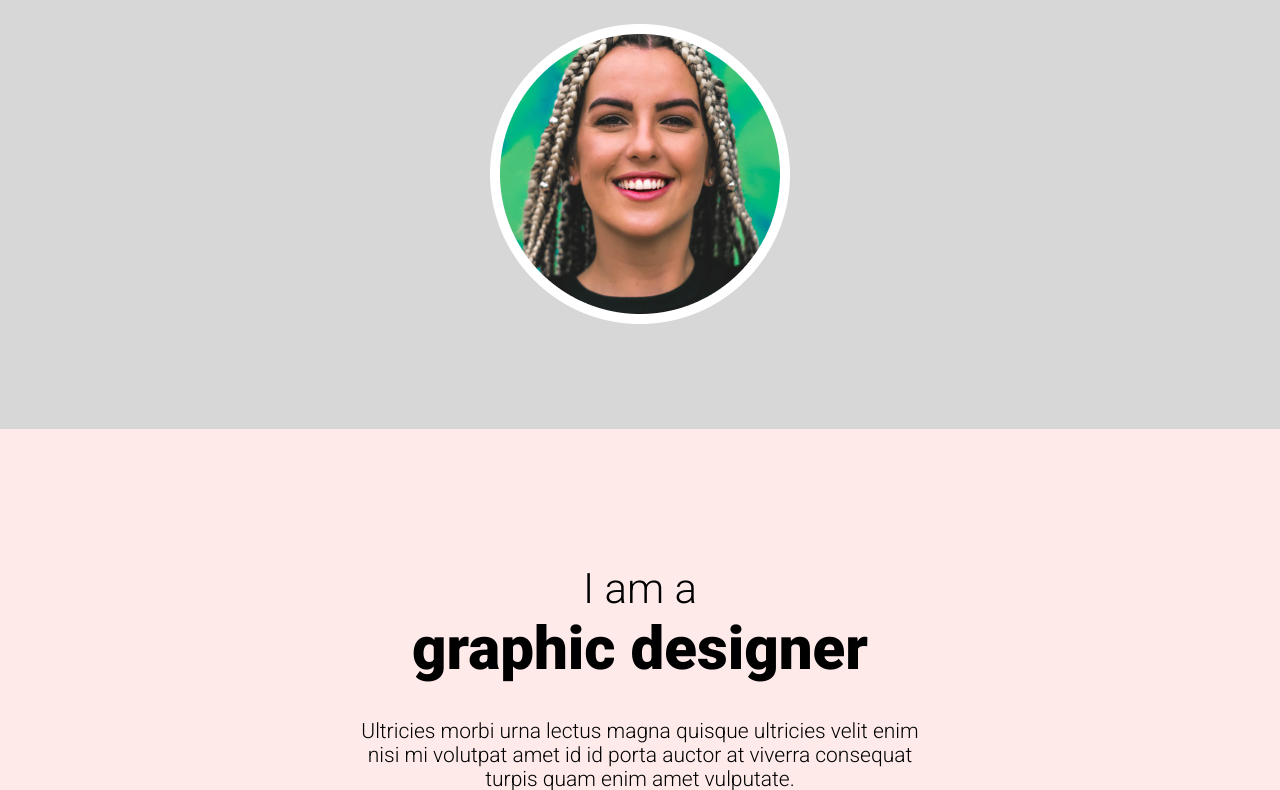
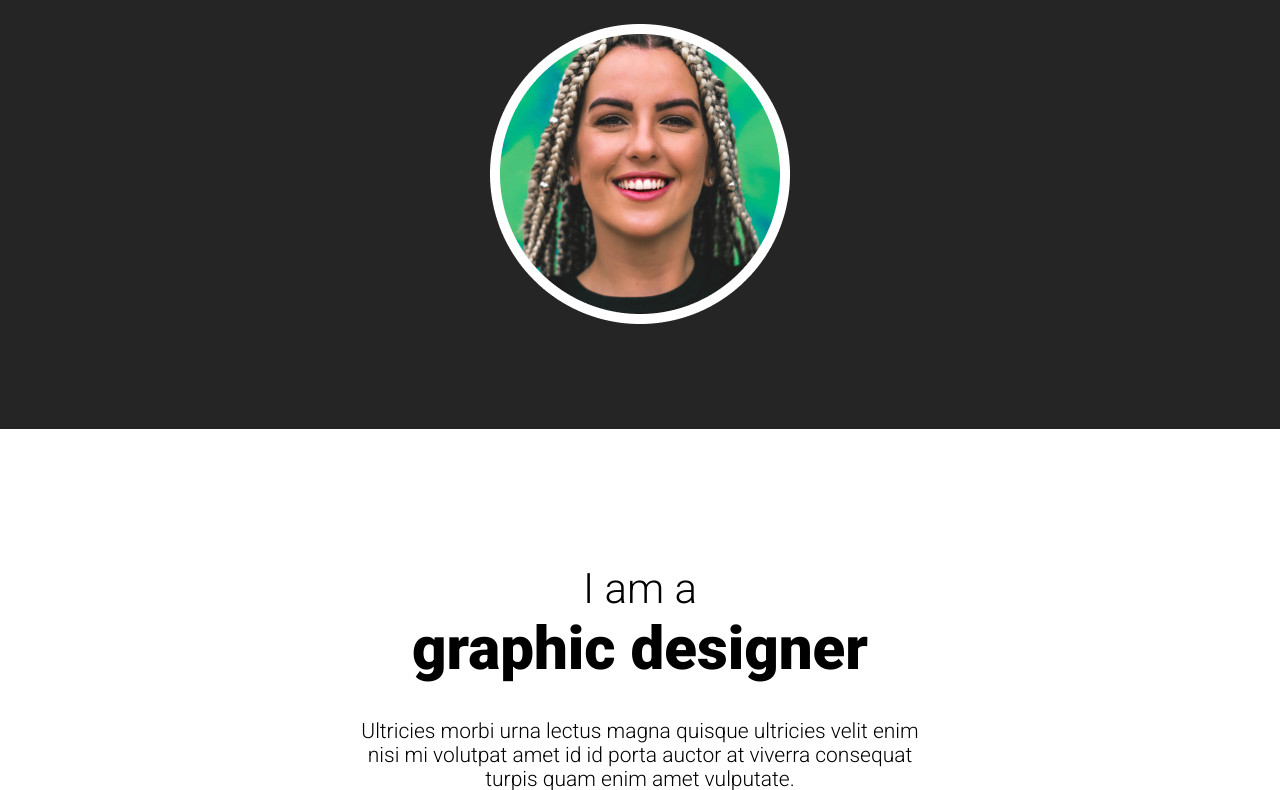
Before and after one commit to jr-nyc212/portfolio-css, a website built with Vite: page index.html in a window 1280 px wide. Shown: the part 321-1111 px from the top of the page. Built offline with nearby package versions, Linux system fonts and the light colour scheme.

Commit message:
Add dark modifier class to hero and article sections

```diff
--- a/index.css
+++ b/index.css
@@ -52,16 +52,15 @@ h2 .secondary-text {
     padding: 100px 0;
 }
 
-.hero {background-color: #D7D7D7; }
-.about {background-color: #FFEAEA; }
-.latest-post {background-color: #EAF9FF; }
-
+.dark {
+    background-color: #252525;
+    color: #FFF;
+}
 .section-container {
     width: 570px;
     margin: 0 auto;
 
 }
-
 
 /* Links */
 
--- a/index.html
+++ b/index.html
@@ -9,7 +9,7 @@
         <title>HTML & CSS Fundamentals | Challenges</title>
     </head>
     <body>
-        <header class="hero content-container">
+        <header class="dark hero content-container">
             <div class="section-container">
                 <h1>Hello, my name is
                     <span class="secondary-text" >Sophie</span>
@@ -27,7 +27,7 @@
             </div>
         </section>
 
-        <section class="latest-post content-container">
+        <section class="dark latest-post content-container">
             <div class="section-container">
                 <h2>My most recent
                     <span class="secondary-text">article</span>
```
